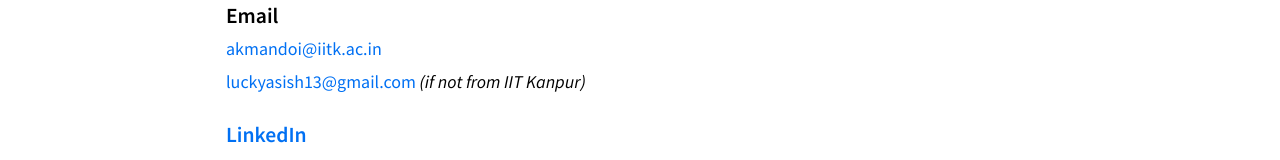
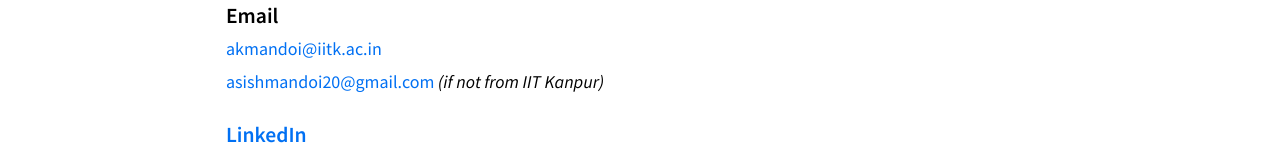
Before and after one commit to AsishMandoi/AsishMandoi.github.io, a Next.js app: page /contact in a window 1280 px wide. Shown: the part 182-342 px from the top of the page. Built offline with nearby package versions, Linux system fonts and the light colour scheme.

Commit message:
updated email id

```diff
--- a/pages/contact.js
+++ b/pages/contact.js
@@ -17,7 +17,7 @@
               <div id='contact-item'>Email</div>
               <small id='contact-text'>
                 <a href="mailto:akmandoi@iitk.ac.in">akmandoi@iitk.ac.in</a><br />
-                <a href="mailto:luckyasish13@gmail.com">luckyasish13@gmail.com</a><i> (if not from IIT Kanpur)</i>
+                <a href="mailto:asishmandoi20@gmail.com">asishmandoi20@gmail.com</a><i> (if not from IIT Kanpur)</i>
               </small>
             </li>
             <li className={utilStyles.listItem}>
```
